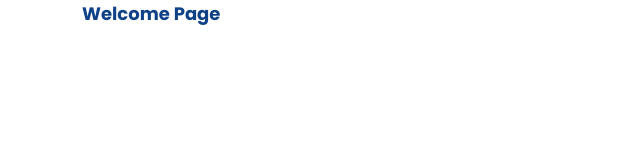
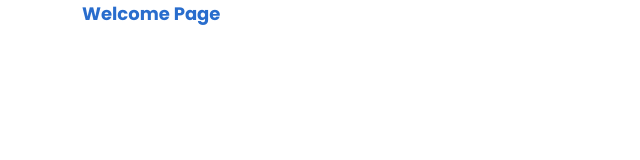
Before and after one commit to vitQQ/front-end-vitQ, a React (Create React App) app: page / in a window 1280 px wide. Shown: the top 160 px of the page, without its empty margins (0-640 px from the left). Built offline with nearby package versions, Linux system fonts and the light colour scheme.

Commit message:
custom scss

```diff
--- a/src/styles/custom.scss
+++ b/src/styles/custom.scss
@@ -3,15 +3,15 @@
 
 // $theme-colors
 $theme-colors: (
-  "primary": #F5F9FF,
-  "primary-1": #71A7F2,
-  "primary-2": #296DCD,
-  "primary-3": #0F4187,
+  "primary-1": #F5F9FF,
+  "primary-2": #71A7F2,
+  "primary-3": #296DCD,
+  "primary": #0F4187,
 
-  "secondary": #FFD9DC,
-  "secondary-1": #F9747F,
-  "secondary-2": #E82D3D,
-  "secondary-3": #C90B1B,
+  "secondary-1": #FFD9DC,
+  "secondary-2": #F9747F,
+  "secondary-3": #E82D3D,
+  "secondary": #C90B1B,
   "secondary-4": #9C000D,
 
   "active": rgba(0, 0, 0, 0.87),
```
